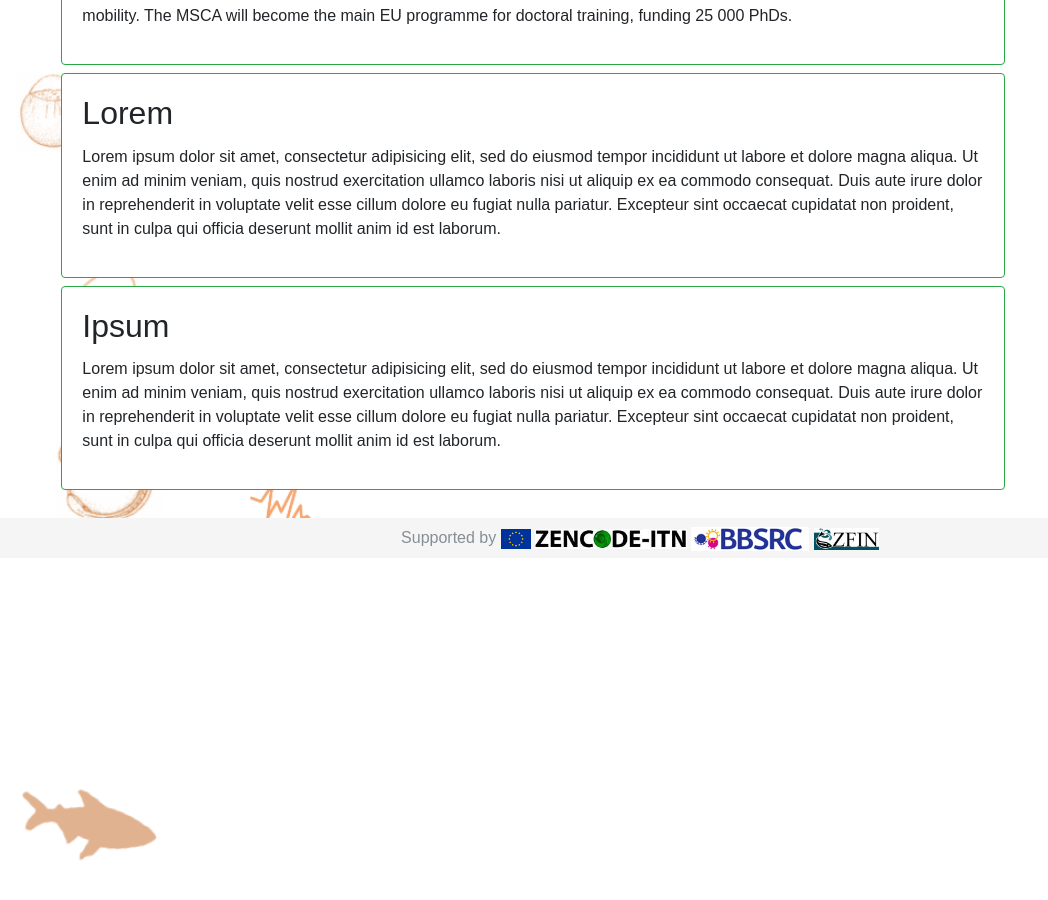
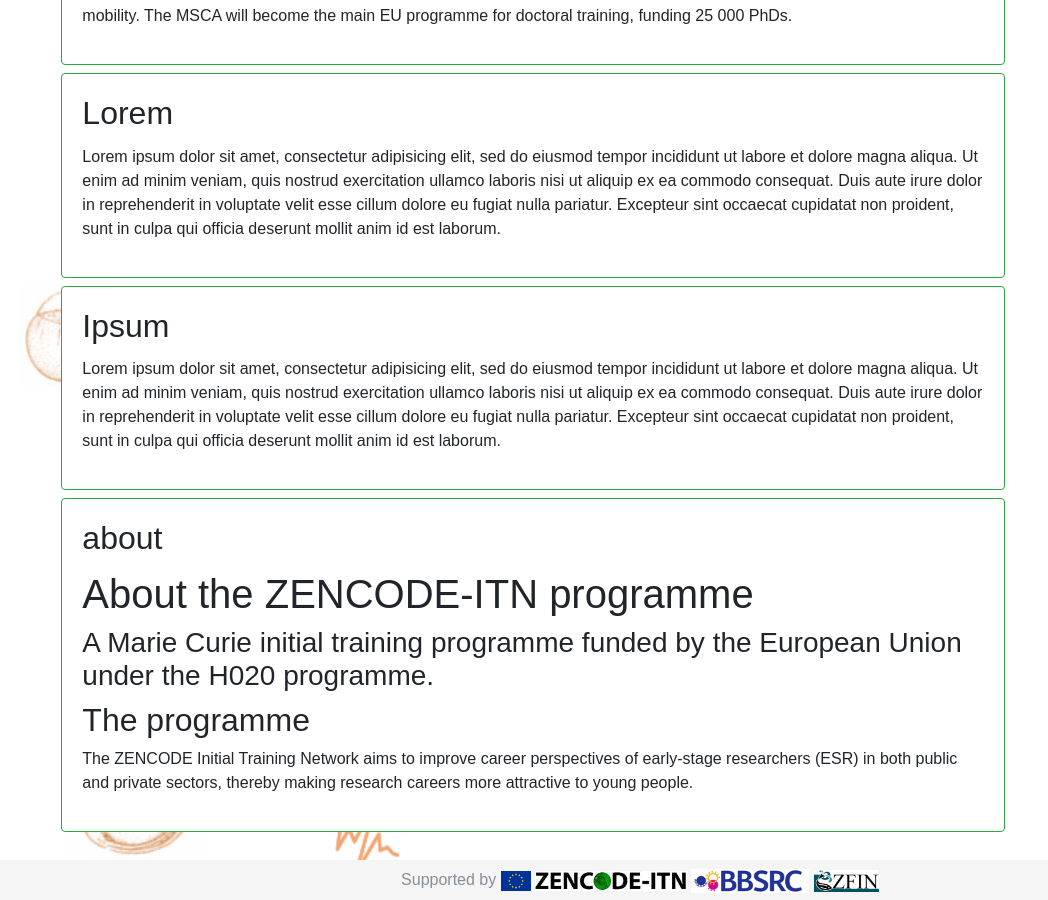
Before and after one commit to zencode-itn/zencode-itn.github.io, a Jekyll site: the page built from index.html, in a window 1280 px wide and 900 px high, scrolled down 755 px. Shown: the whole window, without its empty margins (0-1048 px from the left). Built offline with Jekyll 4.4.1, drawn with Linux system fonts in a browser that asks for light colours; nearby versions of some CDN libraries; comment, search, counter and statistics services are not loaded.

Commit message:
added about page

```diff
--- a/_includes/header.html
+++ b/_includes/header.html
@@ -8,7 +8,7 @@
   <div class="collapse navbar-collapse" id="navbarSupportedContent">
     <ul class="navbar-nav mr-auto">
       <li class="nav-item active">
-        <a class="nav-link" href="/">Home <span class="sr-only">(current)</span></a>
+        <a class="nav-link" href="/about">About <span class="sr-only">(current)</span></a>
       </li>
 
       <li class="nav-item dropdown">
--- /dev/null
+++ b/_posts/2017-12-12-about.md
@@ -0,0 +1,18 @@
+---
+layout: default
+title: about
+permalink: /about
+---
+# About the ZENCODE-ITN programme
+### A Marie Curie initial training programme funded by the European Union under the H020 programme.
+## The programme
+The ZENCODE Initial Training Network aims to improve career perspectives of early-stage researchers (ESR) in both public and private sectors, thereby making research careers more attractive to young people.
+
+The scientific focus of the ZENCODE-ITN consortium is to understand genome regulation through combined experimental and computational approaches in a model vertebrate. The consortium recognises the urgent need for highly skilled young scientists trained in both computational biology and experimental wet lab biology. This network provides multi-disciplinary skills for a solid foundation in computational biology and developmental genomics.
+
+We aim to comprehensively annotate functional epigenetic and transcribed elements, decipher genomic codes of transcription, as well as coding and non-coding gene function during vertebrate development and enhance zebrafish as an attractive developmental, comparative genomic and disease model. The participants include major zebrafish genomics laboratories, eminent computational biologists and world-class genomics technology experts.
+
+The training program is designed for 15 ESRs, with more than 40 intersectoral and interdisciplinary secondments available, 7 training courses and 2 workshops/conferences. Through a trans-national network of public and private partners we aim to enhance the employability of the recruited ESRs through exposure to both academia and enterprise, thus extending the traditional academic research training setting and eliminating cultural and other barriers to mobility.
+
+## The ZENCODE-ITN training objectives
+We aim to develop a cohort of Europe’s best young researchers to be, first and foremost, purposeful thinkers who aspire to solve a major scientific problem who will then translate this new understanding into solutions to medical needs. There are two central aims. First, is to ensure that finished ESRs are highly skilled scientists: proficient in a variety of technologies and able to cross scientific disciplines. Second, is to ensure that ESRs acquire entrepreneurial aspirations coupled to the skills required to work across academia and industry and forge valuable links.
```
